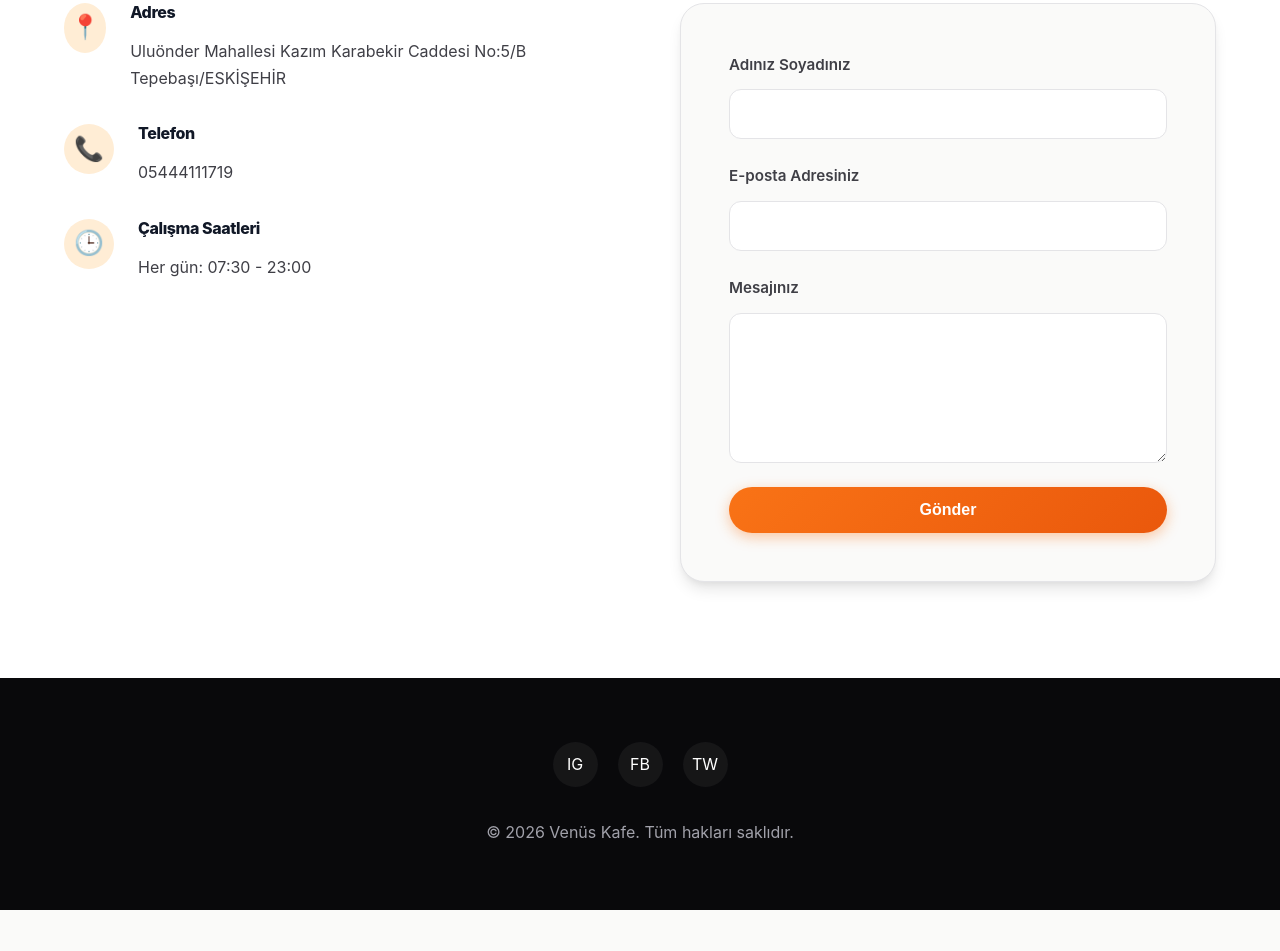
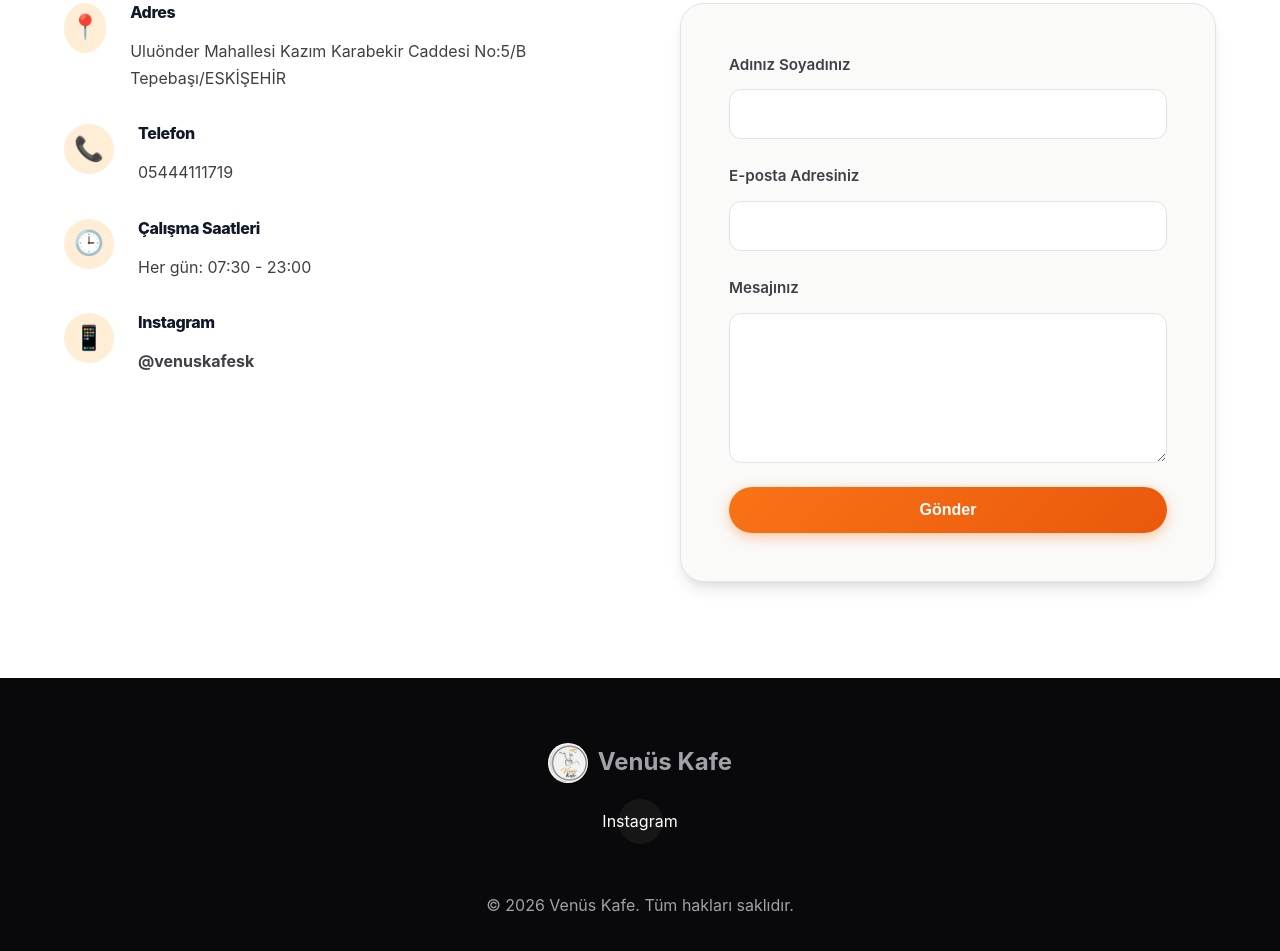
Before and after one commit to bderyametin/Venus-Cafe, a website: page index.html in a window 1280 px wide. Shown: the part 3567-4518 px from the top of the page. Before the commit the page ends 4477 px from the top, so only its background shows below. Drawn offline with Linux system fonts and the light colour scheme.

Commit message:
Iletisime Instagram hesabi eklendi ve footer tasarimi guncellendi

```diff
--- a/index.html
+++ b/index.html
@@ -231,6 +231,13 @@
                                 <p data-tr="Her gün: 07:30 - 23:00" data-en="Everyday: 07:30 - 23:00">Her gün: 07:30 - 23:00</p>
                             </div>
                         </div>
+                        <div class="info-item">
+                            <div class="info-icon">📱</div>
+                            <div>
+                                <h4 data-tr="Instagram" data-en="Instagram">Instagram</h4>
+                                <p><a href="https://www.instagram.com/venuskafesk" target="_blank" rel="noopener noreferrer" style="color: inherit; text-decoration: none; font-weight: bold;">@venuskafesk</a></p>
+                            </div>
+                        </div>
                     </aside>
 
                     <!-- Formsubmit Integration -->
@@ -255,11 +262,13 @@
     </main>
 
     <footer>
-        <div class="container">
+        <div class="container" style="display: flex; flex-direction: column; align-items: center; gap: 1rem;">
+            <div class="footer-logo" style="display: flex; align-items: center; gap: 10px; font-size: 1.5rem; font-weight: bold;">
+                <img src="images/logo.webp" alt="Venüs Kafe Logo" style="height: 40px; border-radius: 50%;">
+                Venüs Kafe
+            </div>
             <div class="social-links">
-                <a href="#" aria-label="Instagram">IG</a>
-                <a href="#" aria-label="Facebook">FB</a>
-                <a href="#" aria-label="Twitter">TW</a>
+                <a href="https://www.instagram.com/venuskafesk" target="_blank" rel="noopener noreferrer" aria-label="Instagram">Instagram</a>
             </div>
             <p>&copy; 2026 Venüs Kafe. <span data-tr="Tüm hakları saklıdır." data-en="All rights reserved.">Tüm hakları saklıdır.</span></p>
         </div>
```
